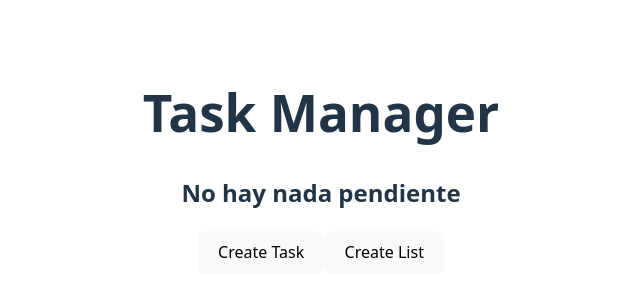
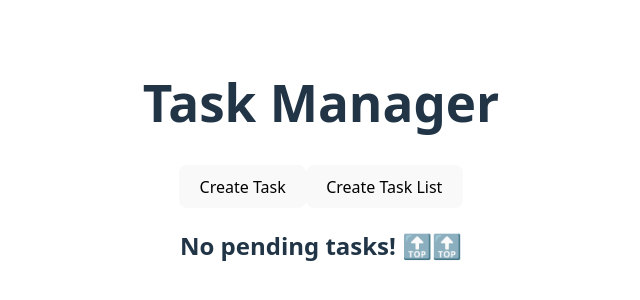
Before and after one commit to aitorlevi/crud-todo-tasks, a React (Vite) app: page / in a window 1280 px wide. Shown: the part 238-538 px from the top of the page, without its empty margins (319-959 px from the left). Built offline with nearby package versions, Linux system fonts and the light colour scheme.

Commit message:
Refactor task rendering by replacing List component with TaskList and updating structure

```diff
--- a/src/App.jsx
+++ b/src/App.jsx
@@ -6,7 +6,7 @@ import useModal from "./hooks/useModal";
 import CreateTask from "./components/CreateTask";
 import Modal from "./components/Modal";
 import CreateTaskList from "./components/CreateTaskList";
-import List from "./components/List";
+import TaskList from "./components/TaskList";
 
 function generateId() {
   return new Date().getTime();
@@ -58,21 +58,32 @@ function App() {
   return (
     <>
       <header className="header">
-        <h1>Task Manager</h1>
+        <h1 className="header__title">Task Manager</h1>
+        <div className="header__actions">
+          <button
+            className="btn btn--primary"
+            type="button"
+            onClick={() => openModal("createTask")}
+          >
+            Create Task
+          </button>
+          <button
+            className="btn btn--primary"
+            type="button"
+            onClick={() => openModal("createList")}
+          >
+            Create Task List
+          </button>
+        </div>
       </header>
-
-      {taskLists.length > 0 ? (
-        taskLists.map((list) => <List key={list.id} data={list} />)
-      ) : (
-        <h2>No hay nada pendiente</h2>
-      )}
-      <button type="button" onClick={() => openModal("createTask")}>
-        Create Task
-      </button>
-      <button type="button" onClick={() => openModal("createList")}>
-        Create List
-      </button>
-      {contentModal && <Modal onClose={closeModal}>{renderForm()}</Modal>}
+      <main className="main">
+        {taskLists && taskLists.length > 0 ? (
+          taskLists.map((list) => <TaskList key={list.id} data={list} />)
+        ) : (
+          <h2 cla>No pending tasks! 🔝🔝</h2>
+        )}
+        {contentModal && <Modal onClose={closeModal}>{renderForm()}</Modal>}
+      </main>
     </>
   );
 }
--- a/src/components/Task.jsx
+++ b/src/components/Task.jsx
@@ -2,8 +2,8 @@ import React from "react";
 
 export default function Task({ data }) {
   return (
-    <div className="task">
+    <article className="task">
       <h4>{data.title}</h4>
-    </div>
+    </article>
   );
 }
--- a/src/components/List.jsx
+++ b/src/components/TaskList.jsx
@@ -2,13 +2,13 @@ import React from "react";
 import Item from "./item.jsx";
 import Task from "./Task.jsx";
 
-export default function List({ data }) {
+export default function TaskList({ data }) {
   return (
-    <div className="list">
-      <h2>{data.title}</h2>
+    <section className="tasklist">
+      <h2 className="tasklist__title">{data.title}</h2>
       {data.tasks.map((task) => (
         <Task key={task.id} data={task} />
       ))}
-    </div>
+    </section>
   );
 }
```
